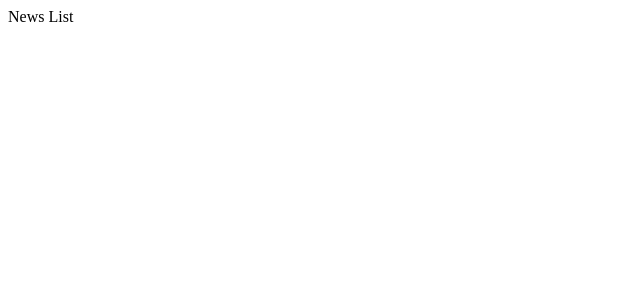
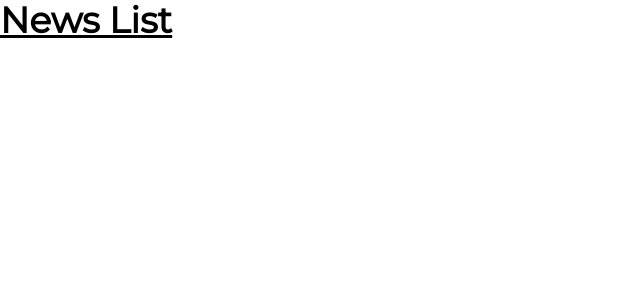
Before and after one commit to VladGlivuk/NewsList, a Next.js app: page / in a window 1280 px wide. Shown: the top 300 px of the page, without its empty margins (0-640 px from the left). Built offline with nearby package versions, Linux system fonts and the light colour scheme.

Commit message:
configure tailwind

```diff
--- a/package.json
+++ b/package.json
@@ -19,5 +19,10 @@
     "react": "18.2.0",
     "react-dom": "18.2.0",
     "typescript": "5.1.3"
+  },
+  "devDependencies": {
+    "autoprefixer": "^10.4.14",
+    "postcss": "^8.4.24",
+    "tailwindcss": "^3.3.2"
   }
 }
--- /dev/null
+++ b/postcss.config.js
@@ -0,0 +1,6 @@
+module.exports = {
+  plugins: {
+    tailwindcss: {},
+    autoprefixer: {},
+  },
+}
--- a/src/assets/styles/globals.css
+++ b/src/assets/styles/globals.css
@@ -0,0 +1,3 @@
+@tailwind base;
+@tailwind components;
+@tailwind utilities;
--- a/src/pages/index.tsx
+++ b/src/pages/index.tsx
@@ -12,7 +12,9 @@ export const Home: NextPage = () => {
         <link rel='icon' href='/favicon.png' />
       </Head>
 
-      <div>News List</div>
+      <div>
+        <h1 className='text-4xl font-bold underline'>News List</h1>
+      </div>
     </>
   );
 };
--- /dev/null
+++ b/tailwind.config.js
@@ -0,0 +1,16 @@
+/** @type {import('tailwindcss').Config} */
+module.exports = {
+  content: ['./src/**/*.{js,ts,jsx,tsx,mdx}'],
+  theme: {
+    extend: {
+      colors: {
+        primary: '#FF0000',
+        secondary: '#00FF00',
+      },
+    },
+    fontFamily: {
+      sans: ['montserrat', 'Arial', 'sans-serif'],
+    },
+  },
+  plugins: [],
+};
```
Also changed, not shown: 2 other files (tests, documents, lock files or other folders).
